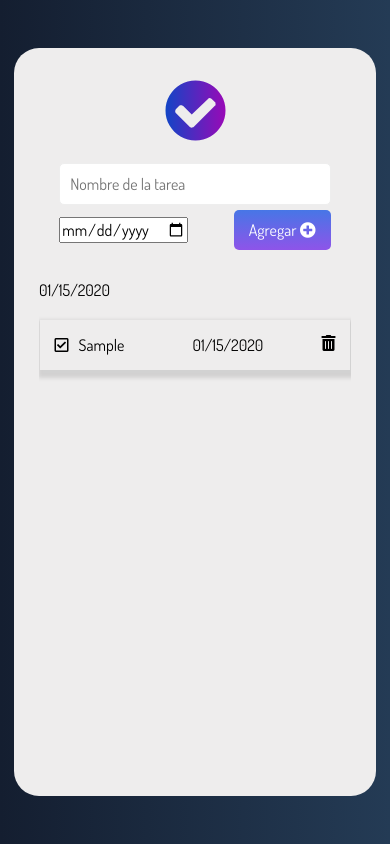
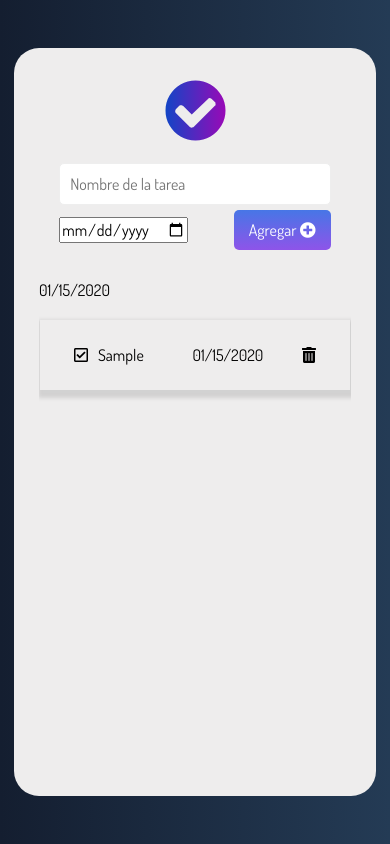
Before and after one commit to Ripdiegozz/TODO-app, a plain HTML site: page index.html in a window 390 px wide. Both pictures are taken after typing "Sample", "2020-01-15" into the empty fields and a click on the button "Agregar". Drawn offline with nearby package versions, Linux system fonts and the light colour scheme.

Commit message:
Mobile input fixed v3

```diff
--- a/components/addTask.js
+++ b/components/addTask.js
@@ -58,6 +58,7 @@ export const createTask = ({value, dateFormat, complete, id}) => {
     }
 
     taskContent.appendChild(titleTask);
+    taskContent.classList.add("card__title-div")
 
     const dateElement = document.createElement('span');
     dateElement.innerHTML = dateFormat;
--- a/index.html
+++ b/index.html
@@ -30,7 +30,7 @@
               class="inputForm"
               autocomplete="off"
               data-form-input
-              maxlength="35"
+              maxlength="32"
             />
             <input type="date" data-form-date placeholder="YYYY/MM/DD" class="data-form-date"/>
             <button type="submit" class="btnCreate" data-form-btn>
--- a/script.js
+++ b/script.js
@@ -8,7 +8,7 @@ const input = document.querySelector('[data-form-input]');
 //Arrow functions o funciones anonimas
 btn.addEventListener('click', addTask);
 
-let max = 35;
+let max = 32;
 
 input.addEventListener('keyup', function (event) {
     event.target.value = event.target.value.substring(0, max)
--- a/styles.css
+++ b/styles.css
@@ -89,10 +89,18 @@ form {
   box-shadow: 2px 4px 4px 4px rgba(71, 71, 71, 0.16);
   display: flex;
   flex-direction: row;
-  justify-content: space-between;
+  justify-content: space-around;
+  flex-wrap: wrap;
   align-content: center;
+  align-items: center;
   margin: 5px 0px;
   position: relative;
+}
+
+.card__title-div{
+  display: flex;
+  align-items: center;
+  word-wrap: break-word;
 }
 
 .task {
```
